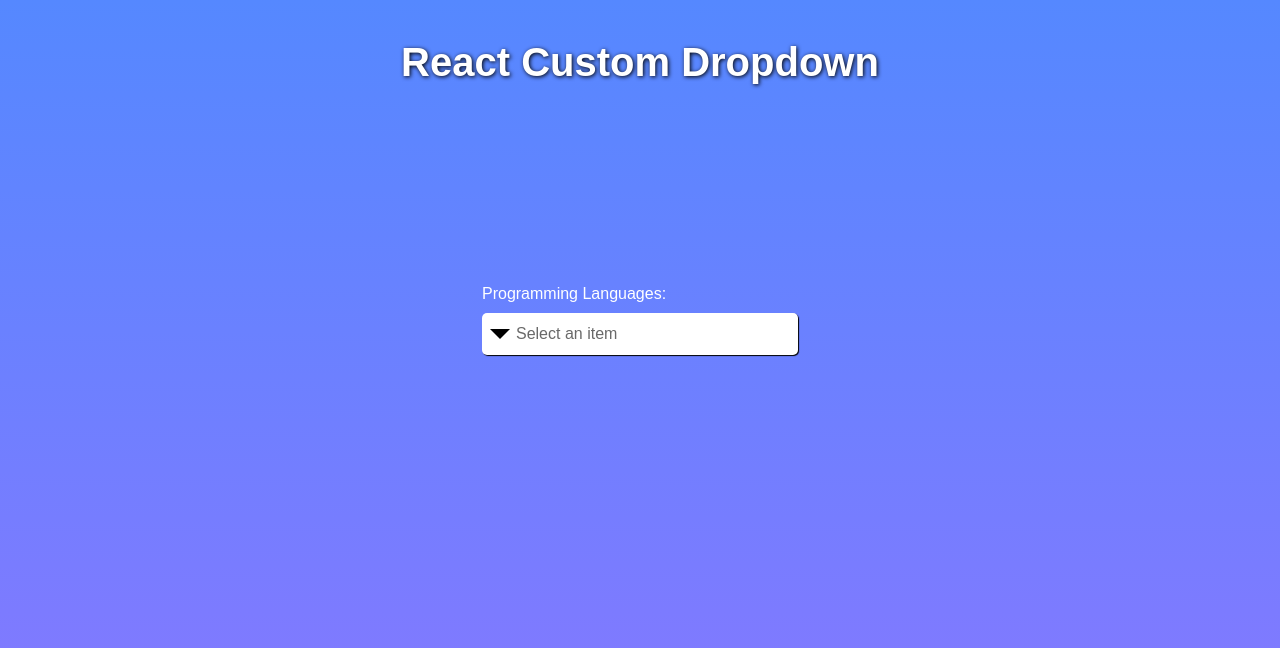
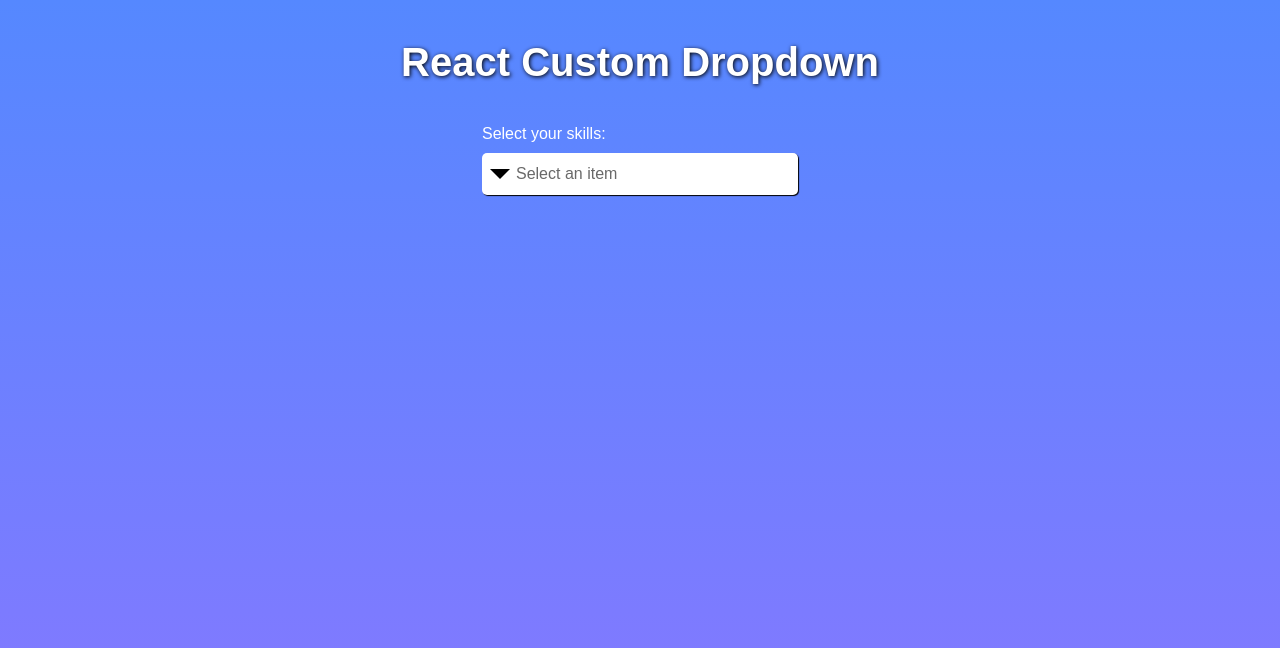
Before and after one commit to mdeveloper20/reactReminder, a React (Create React App) app: page / in a window 1280 px wide. Shown: the top 648 px of the page. Built offline with nearby package versions, Linux system fonts and the light colour scheme; the HTML template or start-up script is replaced by a standard one.

Commit message:
improve select box

```diff
--- a/src/App.css
+++ b/src/App.css
@@ -18,7 +18,8 @@ body{
 .app h3{
   text-shadow: 1px 1px 4px black;
   font-size: 2.5rem;
-  margin-bottom: 0;
+  margin-bottom: 200;
+
 }
 
 
@@ -33,7 +34,6 @@ body{
   cursor: pointer;
 }
 .dropdown-container{
-  margin-top: 200px;
   position: relative;
 }
 .dropdown-input{
--- a/src/App.js
+++ b/src/App.js
@@ -36,7 +36,8 @@ function App () {
 
     <div className='app'>
       <h3>React Custom Dropdown</h3>
-      <CustomSelect value={selectedLanguages} onChange={(v) => setSelectedLanguages(v)} options={languages}/>
+      <CustomSelect title="Select your skills:" value={selectedLanguages} onChange={(v) => setSelectedLanguages(v)} options={languages}/>
+
     </div>
   )
 }
--- a/src/CustomSelect/CustomSelect.js
+++ b/src/CustomSelect/CustomSelect.js
@@ -1,7 +1,7 @@
 import React, { useState } from 'react'
 import classnames from 'classnames'
 
-export default function CustomSelect ({ value, style, options, onChange }) {
+export default function CustomSelect ({ value, title, options, onChange }) {
   const [isActive, setIsActive] = useState(false)
 
   const applyChange = (newItemId) => {
@@ -16,11 +16,11 @@ export default function CustomSelect ({ value, style, options, onChange }) {
   }
 
   return <div className="dropdown-container">
-    <label>Programming Languages:</label>
+    <label>{title}</label>
     <div className="dropdown-input">
       <span onClick={() => setIsActive(!isActive)} className='arrow-down'></span>
       <div className='dropdown-values'>
-        {value.length ? value.map(v => <div key={v} className='dropdown-value'> {options[v].label} <span className='dropdown-remove' onClick={() => removeValue(v)}>x</span></div>) : <div className='dropdown-placeholder'>Select an item</div> }
+        {value.length ? value.map(v => <div key={v} className='dropdown-value'> {options[v].label} <span className='dropdown-remove' onClick={() => removeValue(v)}>x</span></div>) : <div onClick={() => setIsActive(!isActive)} className='dropdown-placeholder'>Select an item</div> }
       </div>
     </div>
     <div className={classnames('dropdown-options', { 'dropdown-active': isActive })}>
```
